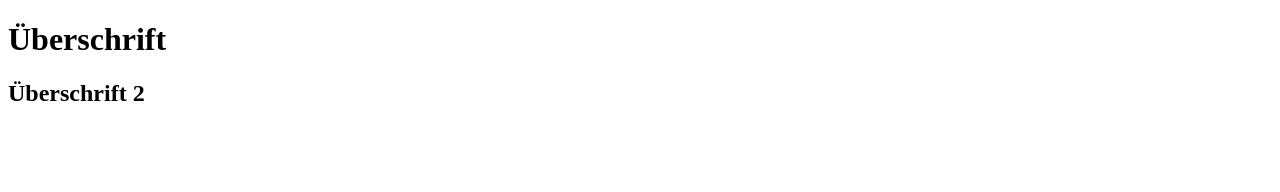
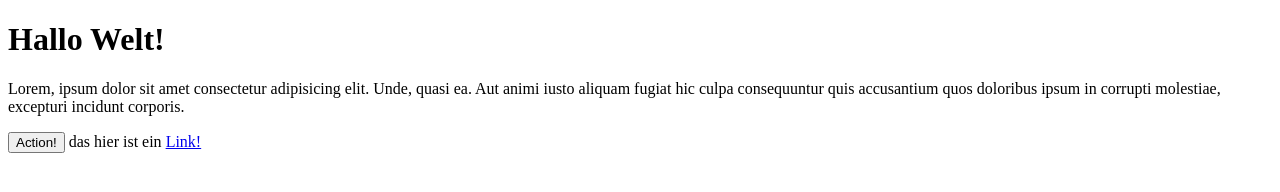
Before and after one commit to Guardianx96/Testprojekt, a plain HTML site: page index.html in a window 1280 px wide. Drawn offline with Linux system fonts and the light colour scheme.

Commit message:
first comment

```diff
--- a/index.html
+++ b/index.html
@@ -7,8 +7,13 @@
 </head>
 <body>
 
-    <h1>Überschrift</h1>
-    <h2>Überschrift 2</h2>
+    <h1>Hallo Welt!</h1>
+
+    <p>Lorem, ipsum dolor sit amet consectetur adipisicing elit. Unde, quasi ea. Aut animi iusto aliquam fugiat hic culpa consequuntur quis accusantium quos doloribus ipsum in corrupti molestiae, excepturi incidunt corporis.</p>
+
+    <button>Action!</button>
+
+    das hier ist ein <a href="#">Link!</a>
 
 </body>
 </html>
```
